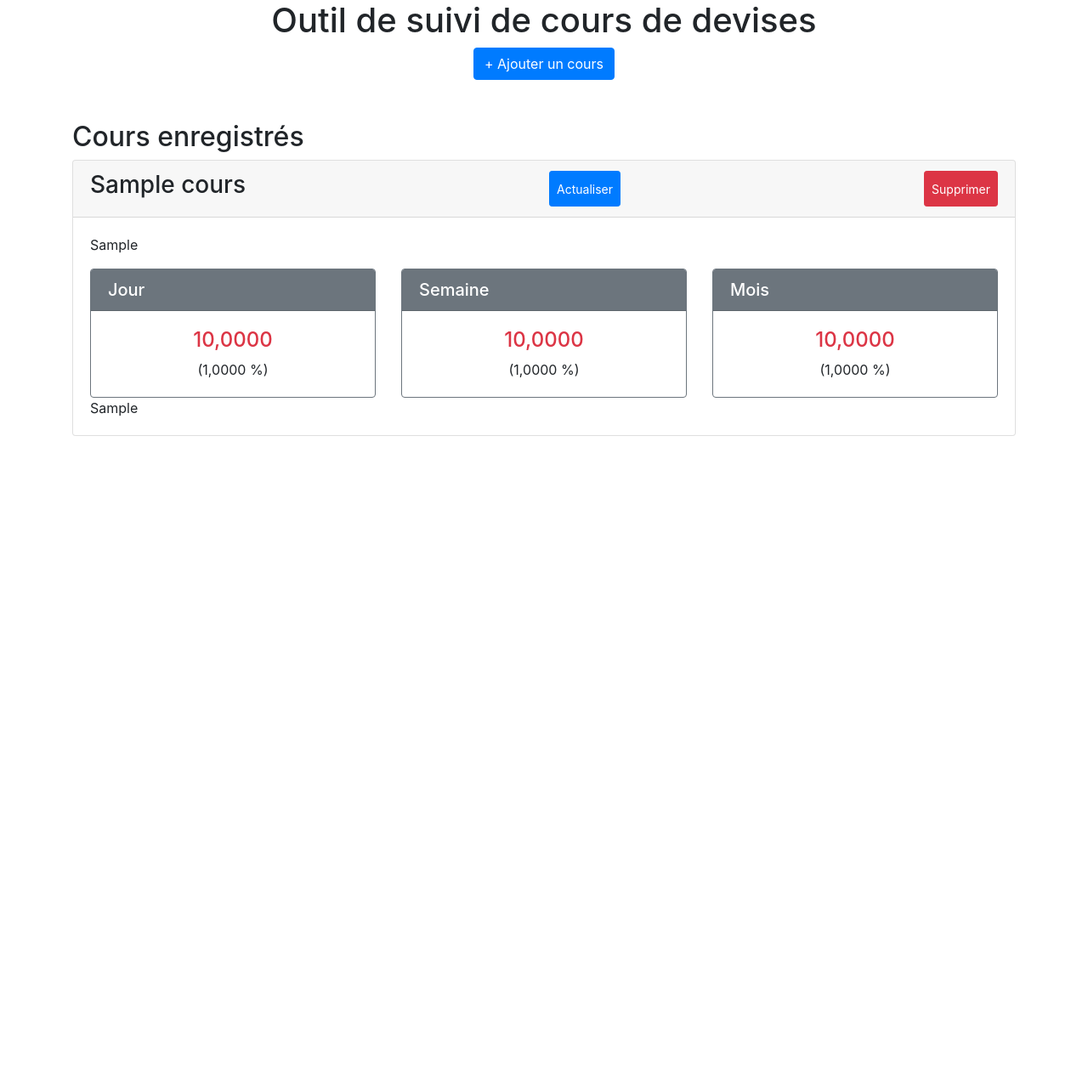
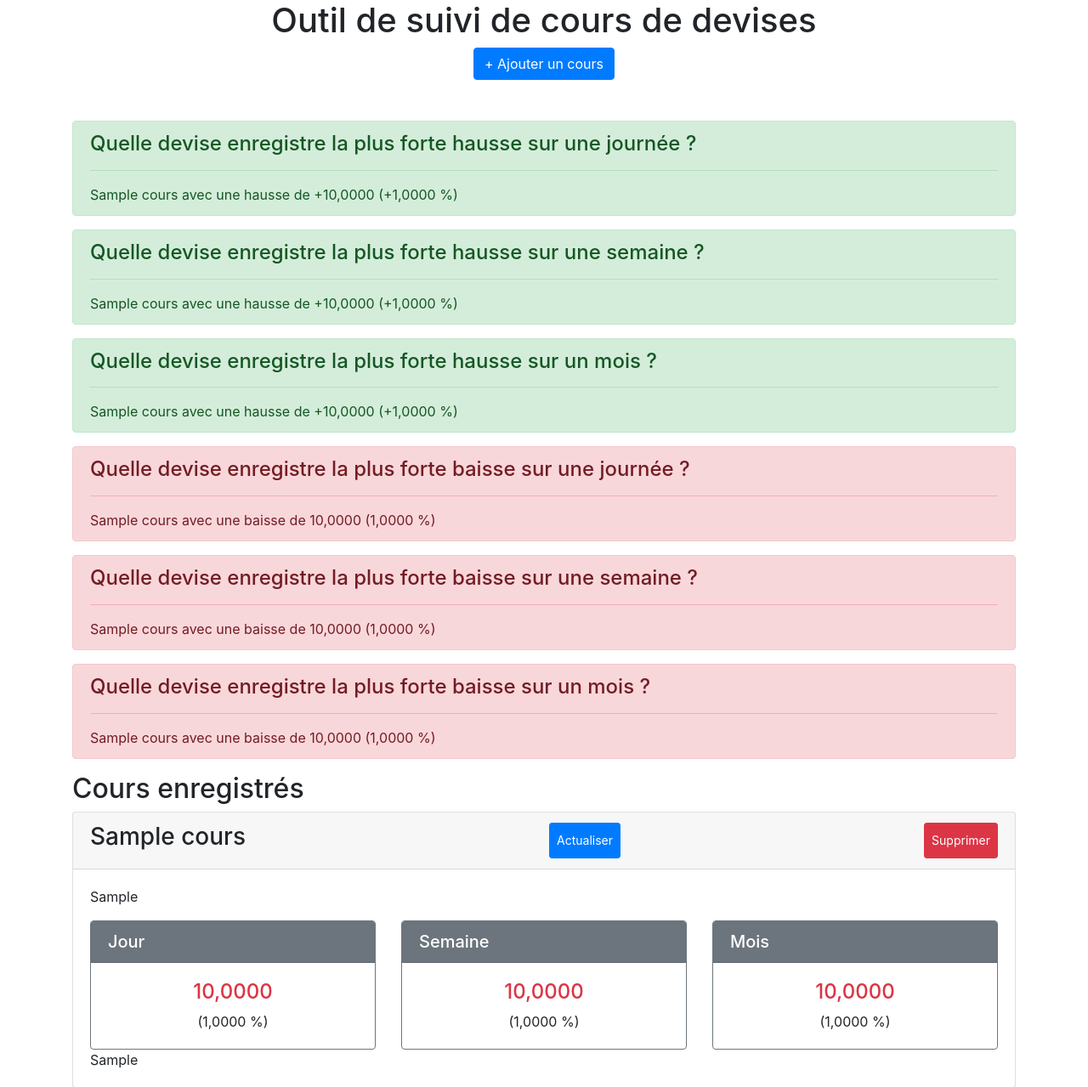
Before and after one commit to MoryKadoch/projet-bourse, a Flask app: template templates/home.html in a window 1280 px wide. Shown: the top 1279 px of the page at 85% size. Before the commit the page ends 513 px from the top, so only its background shows below. Run offline with Flask 3, Linux system fonts and the light colour scheme; the template is opened without the code that fills it: most values are stand-ins (such as "Sample title", 1, 10 or a date in 2020); some libraries are stand-ins or nearby versions.

Commit message:
Questions

```diff
--- a/templates/home.html
+++ b/templates/home.html
@@ -15,6 +15,73 @@
   </div>
   <div class="container">
     {% if graphs %}
+    {% set highest_day_graph = graphs|sort(attribute="stats.day", reverse=true)|first %}
+    {% set highest_day_value = "{:,.4f}".format(highest_day_graph.stats.day).replace('.', ',') %}
+    {% set highest_day_percent = "{:,.4f}".format(highest_day_graph.stats.day_percent).replace('.', ',') %}
+
+    {% set lowest_day_graph = graphs|sort(attribute="stats.day", reverse=false)|first %}
+    {% set lowest_day_value = "{:,.4f}".format(lowest_day_graph.stats.day).replace('.', ',') %}
+    {% set lowest_day_percent = "{:,.4f}".format(lowest_day_graph.stats.day_percent).replace('.', ',') %}
+
+    {% set highest_week_graph = graphs|sort(attribute="stats.week", reverse=true)|first %}
+    {% set highest_week_value = "{:,.4f}".format(highest_week_graph.stats.week).replace('.', ',') %}
+    {% set highest_week_percent = "{:,.4f}".format(highest_week_graph.stats.week_percent).replace('.', ',') %}
+
+    {% set lowest_week_graph = graphs|sort(attribute="stats.week", reverse=false)|first %}
+    {% set lowest_week_value = "{:,.4f}".format(lowest_week_graph.stats.week).replace('.', ',') %}
+    {% set lowest_week_percent = "{:,.4f}".format(lowest_week_graph.stats.week_percent).replace('.', ',') %}
+
+    {% set highest_month_graph = graphs|sort(attribute="stats.month", reverse=true)|first %}
+    {% set highest_month_value = "{:,.4f}".format(highest_month_graph.stats.month).replace('.', ',') %}
+    {% set highest_month_percent = "{:,.4f}".format(highest_month_graph.stats.month_percent).replace('.', ',') %}
+
+    {% set lowest_month_graph = graphs|sort(attribute="stats.month", reverse=false)|first %}
+    {% set lowest_month_value = "{:,.4f}".format(lowest_month_graph.stats.month).replace('.', ',') %}
+    {% set lowest_month_percent = "{:,.4f}".format(lowest_month_graph.stats.month_percent).replace('.', ',') %}
+
+
+    <div class="alert alert-success" role="alert">
+      <h4 class="alert-heading">Quelle devise enregistre la plus forte hausse sur une journée ?</h4>
+      <hr>
+      <p class="mb-0">{{ highest_day_graph.cours }} avec une hausse de +{{ highest_day_value }} (+{{ highest_day_percent
+        }} %)</p>
+    </div>
+
+    <div class="alert alert-success" role="alert">
+      <h4 class="alert-heading">Quelle devise enregistre la plus forte hausse sur une semaine ?</h4>
+      <hr>
+      <p class="mb-0">{{ highest_week_graph.cours }} avec une hausse de +{{ highest_week_value }} (+{{ highest_week_percent
+        }} %)</p>
+    </div>
+
+    <div class="alert alert-success" role="alert">
+      <h4 class="alert-heading">Quelle devise enregistre la plus forte hausse sur un mois ?</h4>
+      <hr>
+      <p class="mb-0">{{ highest_month_graph.cours }} avec une hausse de +{{ highest_month_value }} (+{{ highest_month_percent
+        }} %)</p>
+    </div>
+
+    <div class="alert alert-danger" role="alert">
+      <h4 class="alert-heading">Quelle devise enregistre la plus forte baisse sur une journée ?</h4>
+      <hr>
+      <p class="mb-0">{{ lowest_day_graph.cours }} avec une baisse de {{ lowest_day_value }} ({{ lowest_day_percent }}
+        %)</p>
+    </div>
+
+    <div class="alert alert-danger" role="alert">
+      <h4 class="alert-heading">Quelle devise enregistre la plus forte baisse sur une semaine ?</h4>
+      <hr>
+      <p class="mb-0">{{ lowest_week_graph.cours }} avec une baisse de {{ lowest_week_value }} ({{ lowest_week_percent }}
+        %)</p>
+    </div>
+
+    <div class="alert alert-danger" role="alert">
+      <h4 class="alert-heading">Quelle devise enregistre la plus forte baisse sur un mois ?</h4>
+      <hr>
+      <p class="mb-0">{{ lowest_month_graph.cours }} avec une baisse de {{ lowest_month_value }} ({{ lowest_month_percent
+        }} %)</p>
+    </div>
+
     <h2>Cours enregistrés</h2>
     {% for graph in graphs %}
     <div class="card mb-3">
@@ -97,8 +164,6 @@
       }, 5000);
     </script>
     {% endfor %}
-
-
     {% else %}
     <h2>Aucun cours enregistré</h2>
     {% endif %}
```
